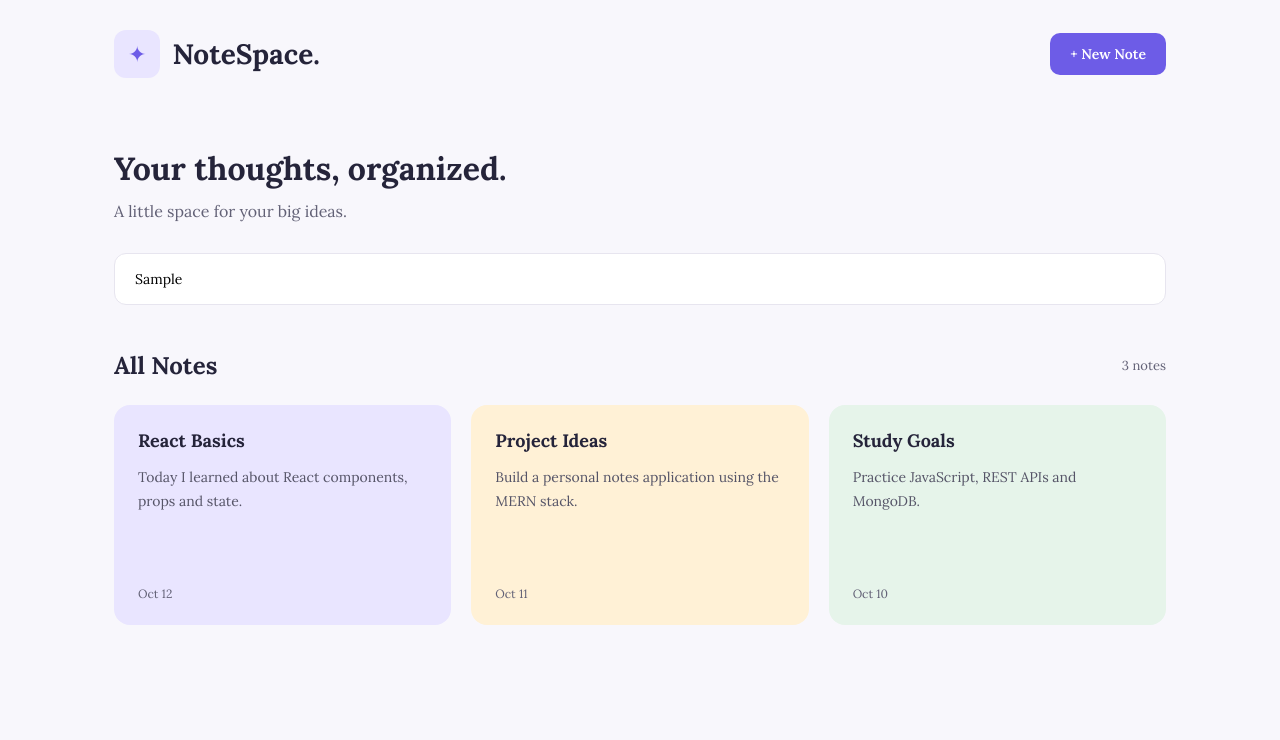
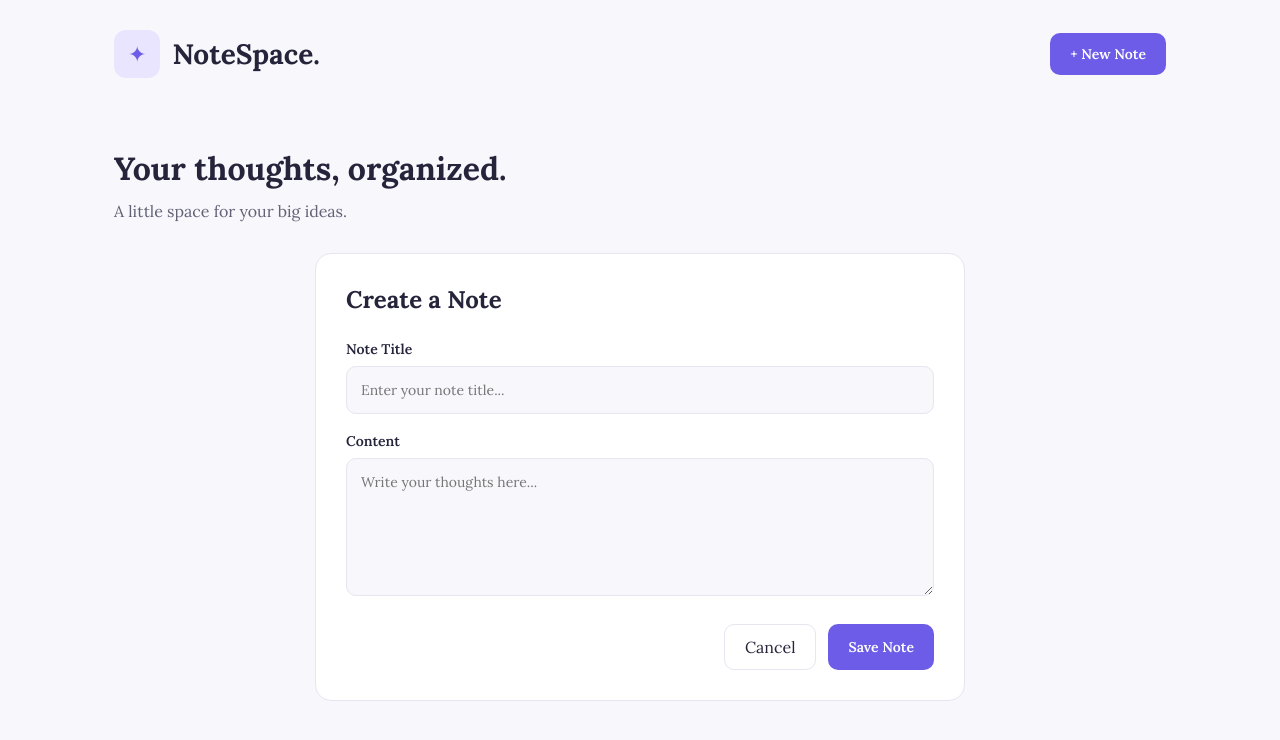
Before and after one commit to dulmisliyanage/NoteSpace, a React (Vite) app in the folder client/: page / in a window 1280 px wide. Both pictures are taken after typing "Sample" into the empty fields and a click on the button "+ New Note". Shown: the top 740 px of the page. Built offline with nearby package versions, Linux system fonts and the light colour scheme.

Commit message:
Implement create and edit note functionality

```diff
--- a/client/src/App.css
+++ b/client/src/App.css
@@ -164,3 +164,96 @@
     font-size: 12px;
   }
 }
+
+.note-form {
+  max-width: 650px;
+  margin: 0 auto 40px;
+  padding: 30px;
+  background: #FFFFFF;
+  border: 1px solid #E7E5EF;
+  border-radius: 16px;
+}
+
+.note-form h2 {
+  margin: 0 0 25px;
+  font-size: 24px;
+}
+
+.note-form label {
+  display: block;
+  margin: 18px 0 8px;
+  font-size: 14px;
+  font-weight: 600;
+}
+
+.note-form input,
+.note-form textarea {
+  width: 100%;
+  padding: 14px;
+  border: 1px solid #E7E5EF;
+  border-radius: 10px;
+  background: #F8F7FC;
+  color: #25243A;
+  font-size: 14px;
+}
+
+.note-form textarea {
+  resize: vertical;
+}
+
+.note-form input:focus,
+.note-form textarea:focus {
+  outline: 2px solid #6D5CE7;
+  outline-offset: 1px;
+}
+
+.form-error {
+  color: #B42318;
+  font-size: 13px;
+}
+
+.form-actions {
+  display: flex;
+  justify-content: flex-end;
+  gap: 12px;
+  margin-top: 24px;
+}
+
+.cancel-btn {
+  background: #FFFFFF;
+  border: 1px solid #E7E5EF;
+  border-radius: 10px;
+  padding: 12px 20px;
+  color: #25243A;
+}
+
+.note-footer {
+  display: flex;
+  justify-content: space-between;
+  align-items: center;
+  gap: 12px;
+  margin-top: auto;
+}
+
+.edit-btn {
+  border: none;
+  border-radius: 8px;
+  background: rgba(255, 255, 255, 0.65);
+  color: #25243A;
+  padding: 8px 12px;
+  font-size: 12px;
+}
+
+.edit-btn:hover {
+  background: #FFFFFF;
+}
+
+@media (max-width: 520px) {
+  .note-form {
+    padding: 20px;
+  }
+
+  .form-actions {
+    flex-wrap: wrap;
+  }
+}
--- a/client/src/App.jsx
+++ b/client/src/App.jsx
@@ -1,9 +1,11 @@
+import { useState } from "react";
 import Header from "./components/Header";
 import SearchBar from "./components/SearchBar";
 import NoteCard from "./components/NoteCard";
+import NoteForm from "./components/NoteForm";
 import "./App.css";
 
-const sampleNotes = [
+const initialNotes = [
   {
     id: 1,
     title: "React Basics",
@@ -27,10 +29,64 @@ const sampleNotes = [
   },
 ];
 
+const noteColors = [
+  "#E9E5FF",
+  "#FFF1D6",
+  "#E6F4EA",
+  "#E8F0FF",
+  "#FCE8F1",
+];
+
 function App() {
+  const [notes, setNotes] = useState(initialNotes);
+  const [showForm, setShowForm] = useState(false);
+  const [editingNote, setEditingNote] = useState(null);
+
+  function handleNewNote() {
+    setEditingNote(null);
+    setShowForm(true);
+  }
+
+  function handleEditNote(note) {
+    setEditingNote(note);
+    setShowForm(true);
+  }
+
+  function handleSaveNote(noteData) {
+    if (editingNote) {
+      setNotes((previousNotes) =>
+        previousNotes.map((note) =>
+          note.id === editingNote.id
+            ? { ...note, ...noteData }
+            : note
+        )
+      );
+    } else {
+      const newNote = {
+        id: crypto.randomUUID(),
+        ...noteData,
+        date: new Date().toLocaleDateString("en-US", {
+          month: "short",
+          day: "numeric",
+        }),
+        color: noteColors[notes.length % noteColors.length],
+      };
+
+      setNotes((previousNotes) => [newNote, ...previousNotes]);
+    }
+
+    setShowForm(false);
+    setEditingNote(null);
+  }
+
+  function handleCancel() {
+    setShowForm(false);
+    setEditingNote(null);
+  }
+
   return (
     <div className="app-container">
-      <Header />
+      <Header onNewNote={handleNewNote} />
 
       <main>
         <section className="welcome-section">
@@ -38,26 +94,35 @@ function App() {
           <p>A little space for your big ideas.</p>
         </section>
 
+        {showForm ? (
+          <NoteForm
+            key={editingNote?.id ?? "new"}
+            initialNote={editingNote}
+            onSave={handleSaveNote}
+            onCancel={handleCancel}
+          />
+        ) : (
+          <>
             <SearchBar />
 
             <section className="notes-section">
               <div className="section-heading">
                 <h2>All Notes</h2>
-            <span>{sampleNotes.length} notes</span>
+                <span>{notes.length} notes</span>
               </div>
 
               <div className="notes-grid">
-            {sampleNotes.map((note) => (
+                {notes.map((note) => (
                   <NoteCard
                     key={note.id}
-                title={note.title}
-                content={note.content}
-                date={note.date}
-                color={note.color}
+                    note={note}
+                    onEdit={handleEditNote}
                   />
                 ))}
               </div>
             </section>
+          </>
+        )}
       </main>
     </div>
   );
--- a/client/src/components/Header.jsx
+++ b/client/src/components/Header.jsx
@@ -1,4 +1,4 @@
-function Header() {
+function Header({ onNewNote }) {
   return (
     <header className="header">
       <div className="brand">
@@ -6,7 +6,7 @@ function Header() {
         <h1>NoteSpace.</h1>
       </div>
 
-      <button className="new-note-btn">
+      <button className="new-note-btn" onClick={onNewNote}>
         + New Note
       </button>
     </header>
--- a/client/src/components/NoteCard.jsx
+++ b/client/src/components/NoteCard.jsx
@@ -1,12 +1,21 @@
-function NoteCard({ title, content, date, color }) {
+function NoteCard({ note, onEdit }) {
   return (
     <article
       className="note-card"
-      style={{ backgroundColor: color }}
+      style={{ backgroundColor: note.color }}
     >
-      <h3>{title}</h3>
-      <p>{content}</p>
-      <span className="note-date">{date}</span>
+      <h3>{note.title}</h3>
+      <p>{note.content}</p>
+
+      <div className="note-footer">
+        <span className="note-date">{note.date}</span>
+        <button
+          className="edit-btn"
+          onClick={() => onEdit(note)}
+        >
+          Edit
+        </button>
+      </div>
     </article>
   );
 }
--- /dev/null
+++ b/client/src/components/NoteForm.jsx
@@ -0,0 +1,65 @@
+import { useState } from "react";
+
+function NoteForm({ onSave, onCancel, initialNote }) {
+  const [title, setTitle] = useState(initialNote?.title || "");
+  const [content, setContent] = useState(initialNote?.content || "");
+  const [error, setError] = useState("");
+
+  function handleSubmit(event) {
+    event.preventDefault();
+
+    if (!title.trim() || !content.trim()) {
+      setError("Title and content are required.");
+      return;
+    }
+
+    if (title.trim().length > 100 || content.trim().length > 5000) {
+      setError("Title or content is too long.");
+      return;
+    }
+
+    onSave({
+      title: title.trim(),
+      content: content.trim(),
+    });
+  }
+
+  return (
+    <form className="note-form" onSubmit={handleSubmit}>
+      <h2>{initialNote ? "Edit Note" : "Create a Note"}</h2>
+
+      <label htmlFor="note-title">Note Title</label>
+      <input
+        id="note-title"
+        type="text"
+        value={title}
+        onChange={(event) => setTitle(event.target.value)}
+        maxLength={100}
+        placeholder="Enter your note title..."
+      />
+
+      <label htmlFor="note-content">Content</label>
+      <textarea
+        id="note-content"
+        value={content}
+        onChange={(event) => setContent(event.target.value)}
+        maxLength={5000}
+        placeholder="Write your thoughts here..."
+        rows={6}
+      />
+
+      {error && <p className="form-error">{error}</p>}
+
+      <div className="form-actions">
+        <button type="button" className="cancel-btn" onClick={onCancel}>
+          Cancel
+        </button>
+        <button type="submit" className="new-note-btn">
+          {initialNote ? "Save Changes" : "Save Note"}
+        </button>
+      </div>
+    </form>
+  );
+}
+
+export default NoteForm;
```
Lines whose indentation alone changed are shown as unchanged.
